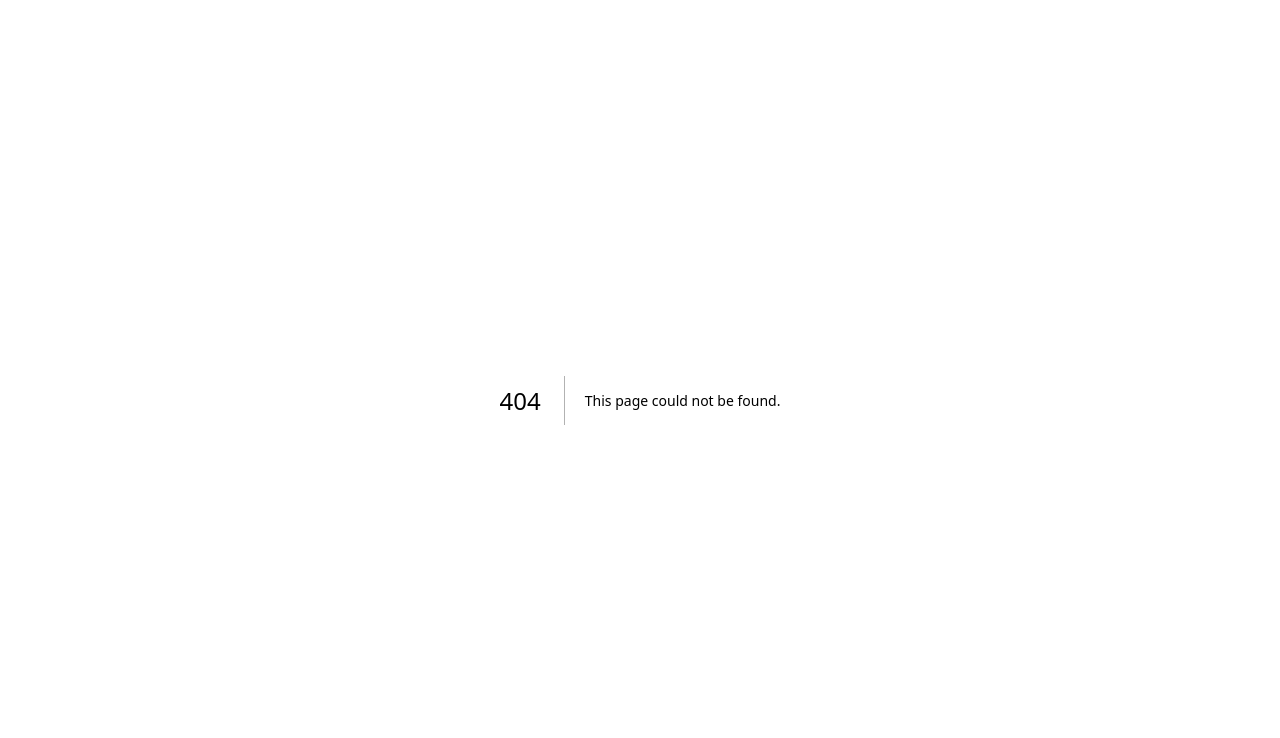
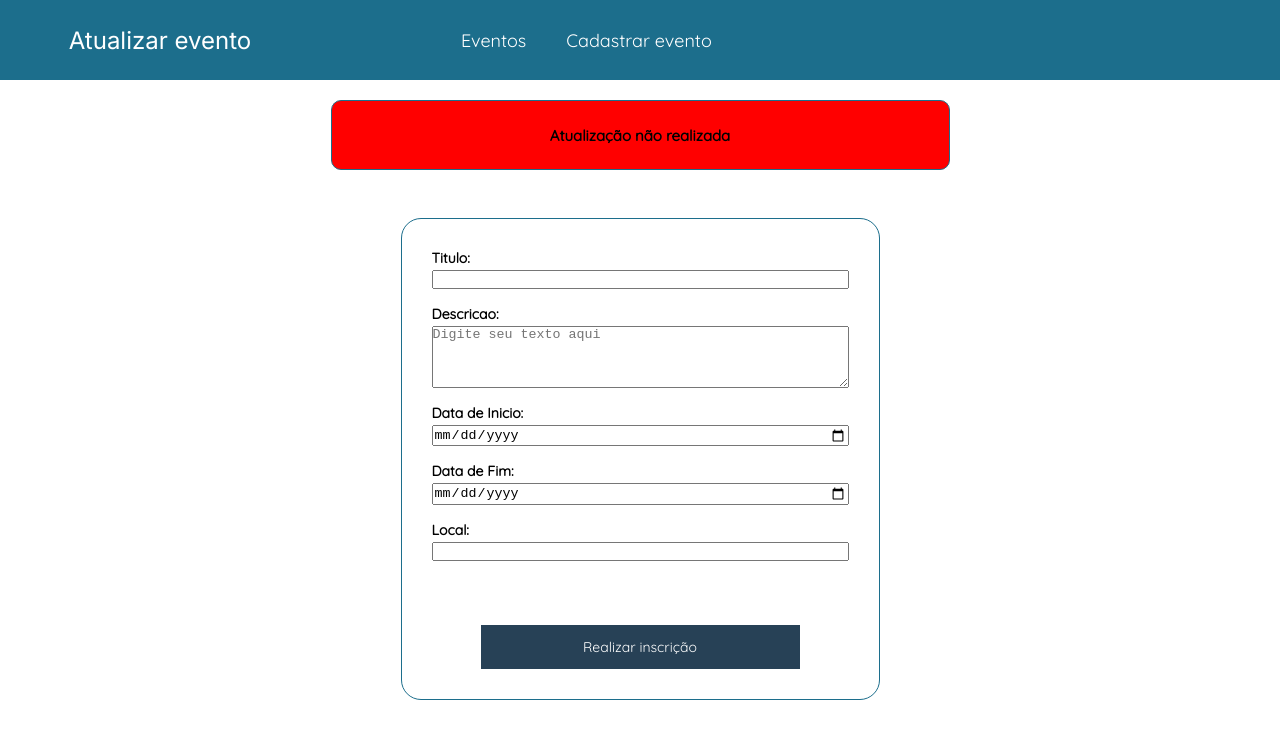
Before and after one commit to TheodoroFRS/eventosNext, a Next.js app: page /AtualizarEvento/1 in a window 1280 px wide. Before the commit this address had no page. Shown: the top 738 px of the page. Built offline with nearby package versions, Linux system fonts and the light colour scheme; no server answers.

Commit message:
deu ruim, amanhã tenta fazer com uma modal

```diff
--- /dev/null
+++ b/src/pages/AtualizarEvento/[id].jsx
@@ -0,0 +1,181 @@
+import Head from 'next/head'
+import Image from 'next/image'
+import { Inter } from 'next/font/google'
+import styles from '@/styles/Home.module.css'
+import Header from '@/components/Header'
+import { useEffect, useState } from "react"
+import Container from '@/components/Container'
+import Label from '@/components/Form/Label'
+import Input from '@/components/Form/Input'
+import Div from '@/components/Div'
+import Radio from '@/components/Form/Radio'
+import Option from '@/components/Form/Option'
+import Selection from '@/components/Form/Selection'
+import Botao from '@/components/Form/Botao'
+import Textarea from '@/components/Form/Textarea'
+import Checkbox from '@/components/Form/Checbox'
+import { api } from "@/service/api";
+import Message from '@/components/Message'
+
+import { useRouter } from "next/router";
+import Evento from '@/components/evento'
+
+
+
+
+const inter = Inter({ subsets: ['latin'] })
+
+
+
+export default function AtualizarEvento() {
+    const [evento, setEvento] = useState({})
+
+    //  Estado para abrir e fechar o o message
+    const [message, setMessage] = useState(false);
+
+    //  Estado para mostar a message de success ou error
+    const [atulizado, setAtulizado] = useState(false);
+
+    const router = useRouter()
+
+    const id = router.query.id
+
+    //as vezes falha
+
+    async function getEventos() {
+        try {
+            const res = await api.get(`/eventos/${id}`)
+                .then(resultado => setEvento(resultado.data));
+            setMessage(false)
+
+        } catch (error) {
+            if (error.response.status === 404) {
+                setMessage(true)
+            }
+            console.log(error);
+        }
+    }
+
+    useEffect(() => {
+        getEventos();
+    }, [router]);
+
+    async function atualizarEvento(data) {
+        try {
+            const resposta = await api.patch(`/eventos/${evento?._id}`, {
+                titulo: data.titulo,
+                descricao: data.descricao,
+                dataInicio: data.dataInicio,
+                dataFim: data.dataFim,
+                local: data.local,
+            });
+            setAtulizado(true)
+        } catch (error) {
+            console.log(`Deu ruim`);
+            alert("Deu ruim")
+            setAtulizado(false)
+            console.log(error);
+        }
+    }
+
+    return (
+        <>
+            <Head>
+                <title>Atualizar evento</title>
+            </Head>
+
+            <Header titulo={"Atualizar evento"} navbarBotao1={"Eventos"} navbarBotao1Link={"/"} navbarBotao2={"Cadastrar evento"} navbarBotao2Link={"/CadastrarEvento"} />
+            <main>
+
+                {atulizado == true ? (
+                    <>
+                        <Message
+                            Texto="atualizado com sucesso"
+                            tipo="success"
+                        />
+
+                    </>
+
+                ) : (
+
+                    <>
+
+                        <Message
+                            Texto="Atualização não realizada"
+                            tipo="error"
+                        />
+
+                    </>
+
+                )}
+                <Container >
+                    {/* <Form> */}
+                    <form className={styles.formulario} onSubmit={e => atualizarEvento(e)}>
+                        <div className={styles.container} >
+
+                            <div className={styles.sub_container} >
+                                <Label htmlFor={"titulo"} tipo={evento.titulo}>Titulo:</Label>
+                                <input
+                                    tipo="text"
+                                    id="titulo"
+                                    value={evento.titulo}
+                                    onChange={e => setEvento({ ...evento, titulo: e.target.value })}
+                                />
+                            </div>
+
+                            <div className={styles.sub_container} >
+                                <Label htmlFor="descricao" tipo={evento.descricao}>Descricao:</Label>
+                                <textarea id="descricao" rows="4" cols="50" placeholder="Digite seu texto aqui"
+                                    value={evento.descricao} onChange={e => setEvento({ ...evento, descricao: e.target.value })}></textarea>
+                                {/* <Textarea id="descricao" rows="4" cols="50" placeholder="Digite seu texto aqui"
+                  value={evento.descricao} onChange={e => setEvento({ ...evento, descricao: e.target.value })}>
+
+                </Textarea> */}
+                            </div>
+
+
+
+                            <div className={styles.sub_container} >
+                                <Label htmlFor={"dataInicio"} tipo={evento.dataFim}>Data de Inicio:</Label>
+                                <input type='date' id="dataInicio" value={evento.dataInicio} onChange={e => setEvento({ ...evento, dataInicio: e.target.value })}></input>
+                            </div>
+
+                            <div className={styles.sub_container} >
+                                <Label htmlFor={"dataFim"} tipo={evento.dataFim}>Data de Fim:</Label>
+                                <input type='date' id="dataFim" value={evento.dataFim} onChange={e => setEvento({ ...evento, dataFim: e.target.value })}></input>
+                            </div>
+
+                            <div className={styles.sub_container} >
+                                <Label htmlFor={"local"} tipo={evento.local}>Local:</Label>
+                                <input
+                                    tipo="text"
+                                    id="local"
+                                    value={evento.local}
+                                    onChange={e => setEvento({ ...evento, local: e.target.value })}
+                                />
+                            </div>
+
+                            <Container >
+                                <Botao type="submit">Realizar inscrição</Botao>
+                            </Container>
+
+
+                        </div>
+                    </form>
+
+                    {/* <p>Titulo:{evento.titulo}</p>
+          <p>Descrição:{evento.descricao}</p>
+          <p>Data de Inicio:{evento.dataInicio}</p>
+          <p>Data de Fim:{evento.dataFim}</p>
+          <p>Local:{evento.local}</p> */}
+
+
+                </Container>
+
+                <Container >
+
+                </Container>
+            </main>
+        </>
+    )
+}
--- a/src/pages/cadastrar-evento.jsx
+++ b/src/pages/CadastrarEvento.jsx
@@ -22,7 +22,7 @@ const inter = Inter({ subsets: ['latin'] })
 
 
 
-export default function Home() {
+export default function CadastrarEvento() {
 
   //  Estado para mostar a message de success ou error
   const [cadastro, setCadastro] = useState(false);
@@ -80,7 +80,7 @@ export default function Home() {
 
       <main>
 
-        <Header titulo={"Inscrição"} navbarBotao1={"Eventos"} navbarBotao1Link={"/"} navbarBotao2={"Cadastrar evento"} navbarBotao2Link={"/cadastrar-evento"} />
+        <Header titulo={"Inscrição"} navbarBotao1={"Eventos"} navbarBotao1Link={"/"} navbarBotao2={"Cadastrar evento"} navbarBotao2Link={"/CadastrarEvento"} />
 
         {cadastro == true ? (
           <>
--- a/src/pages/index.jsx
+++ b/src/pages/index.jsx
@@ -5,11 +5,11 @@ import Link from "next/link"
 import styles from '@/styles/Home.module.css'
 
 
-export default function EventoPage() {
+export default function Home() {
 
     return (
         <>
-            <Header titulo={"Lista de Eventos"} navbarBotao1={"Eventos"}  navbarBotao1Link={"/"}  navbarBotao2={"Cadastrar evento"} navbarBotao2Link={"/cadastrar-evento"}/>
+            <Header titulo={"Lista de Eventos"} navbarBotao1={"Eventos"}  navbarBotao1Link={"/"}  navbarBotao2={"Cadastrar evento"} navbarBotao2Link={"/CadastrarEvento"}/>
 
             <Container>
                 <ListCard />
```
Also changed, not shown: src/pages/eventos/[id].jsx (+12 -1 lines).
